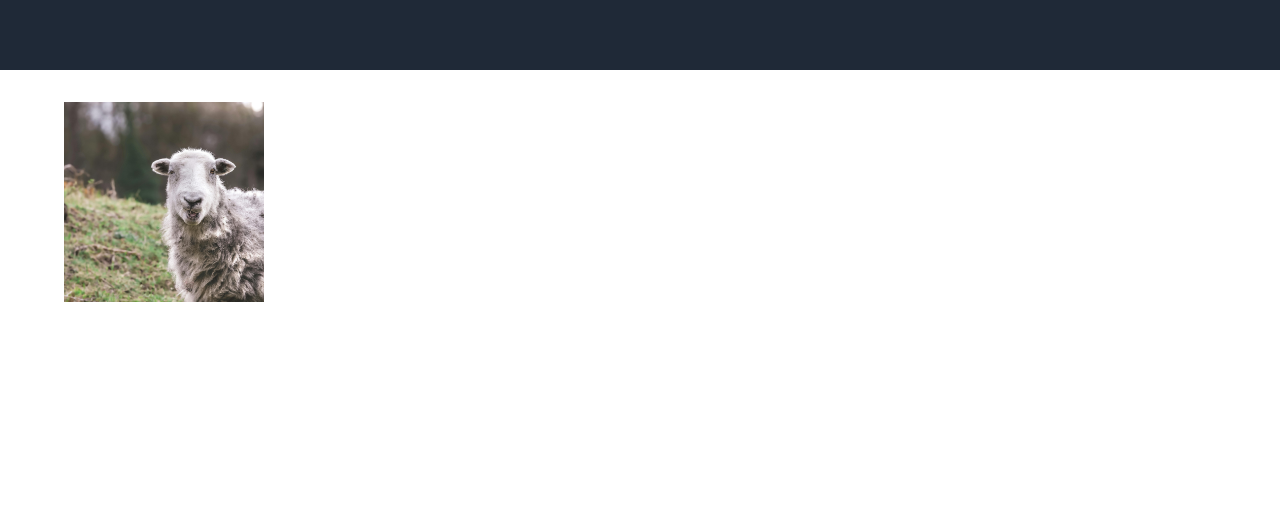
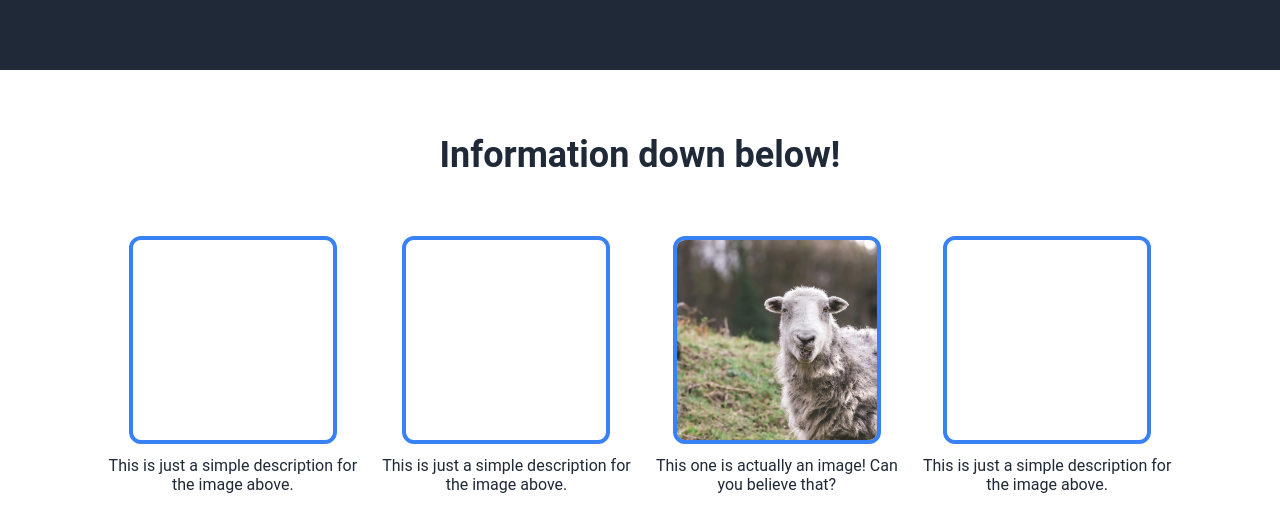
Before and after one commit to rins6618/landing-page, a plain HTML site: page index.html in a window 1280 px wide. Shown: the part 330-862 px from the top of the page. Before the commit the page ends 800 px from the top, so only its background shows below. Drawn offline with Linux system fonts and the light colour scheme.

Commit message:
Added image list

```diff
--- a/index.html
+++ b/index.html
@@ -28,26 +28,28 @@
 </div>
 <div class="content">
     <div class="image-info">
+        <div id="image-title"> Information down below!</div>
         <ul class="image-list">
             <li class="image-element">
                 <div class="image"></div>
-                <p class="image-subtext"></p>
+                <p class="image-subtext">This is just a simple description for the image above.</p>
             </li>
             <li class="image-element">
                 <div class="image"></div>
-                <p class="image-subtext"></p>
+                <p class="image-subtext">This is just a simple description for the image above.</p>
             </li>
             <li class="image-element">
-                <img src="./images/pexels-mark-a-jenkins-373676419-21771035.jpg" width="200" height="200">
-                <p class="image-subtext"></p>
+                <img class="image" src="./images/pexels-mark-a-jenkins-373676419-21771035.jpg" width="200" height="200">
+                <p class="image-subtext">This one is actually an image! Can you believe that?</p>
             </li>
             <li class="image-element">
                 <div class="image"></div>
-                <p class="image-subtext"></p>
+                <p class="image-subtext">This is just a simple description for the image above.</p>
             </li>
         </ul>
     </div>
-    <div class="quote"> </div>
+    <div class="quote">
+    </div>
     <div class="call-to-action"> </div>
 </div>
 <div class="footer"></div>
--- a/style.css
+++ b/style.css
@@ -70,6 +70,46 @@ body {
     padding: 32px;
 }
 
+.image-info {
+    margin: 32px 0;
+    display: flex;
+    flex-direction: column;
+    align-items: center;
+    gap: 64px;
+}
+
+#image-title {
+    text-align: center;
+    font-size: 36px;
+    font-weight: bolder;
+    color: #1f2937;
+}
+
+
+.image-list {
+    margin: 0 72px;
+    display: flex;
+    justify-content: space-around;
+}
+
+.image-element {
+    display: flex;
+    flex-direction: column;
+    align-items: center;
+    text-align: center;
+
+}
+
+.image {
+    width: 200px;
+    height: 200px;
+    outline: #3882f6 solid 4px;
+    border-radius: 0.5rem;
+}
+
+.image-subtext {
+    color: #1f2937;
+}
 
 ul {
     display: flex;
@@ -79,6 +119,13 @@ ul {
     list-style-type: none;
 }
 
+li {
+    padding: 0;
+    margin: 0;
+    list-style-type: none;
+
+}
+
 a {
     text-decoration-line: none;
 }
```
